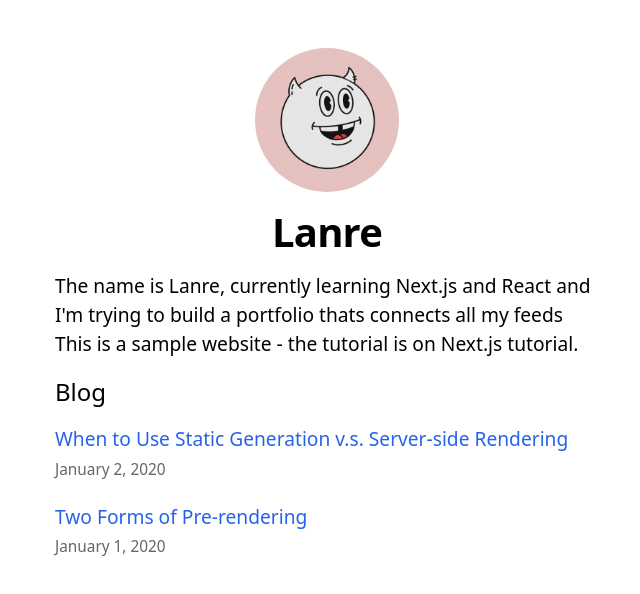
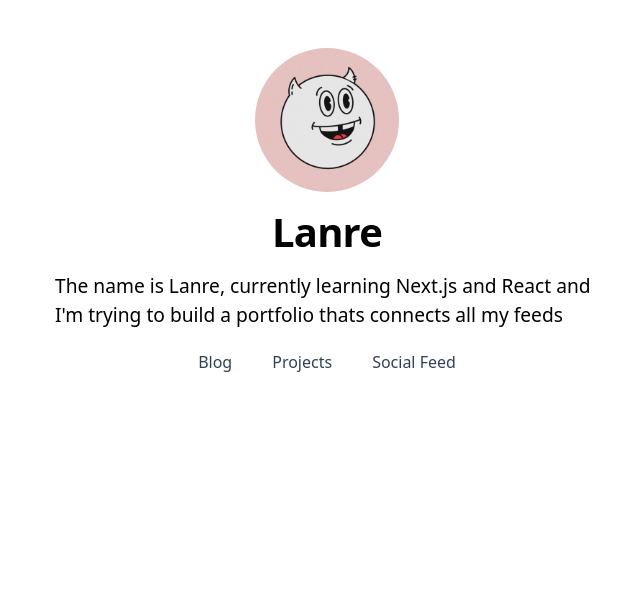
Before and after one commit to Infamouslanre/nextjs-blog, a Next.js app: page / in a window 1280 px wide. Shown: the top 594 px of the page, without its empty margins (313-953 px from the left). Built offline with nearby package versions, Linux system fonts and the light colour scheme.

Commit message:
added and styles a navbar

```diff
--- a/pages/index.js
+++ b/pages/index.js
@@ -24,25 +24,19 @@ export default function Home({ allPostsData }) {
       </Head>
       <section className={utilStyles.headingMd}>
         <p>The name is Lanre, currently learning Next.js and React and I'm trying to build a portfolio thats connects all my feeds</p>
-        <p>
-          This is a sample website -  the tutorial is on{' '}
-          <a href="https://nextjs.org/learn">Next.js tutorial</a>.
-        </p>
       </section>
 
-      <section className={`${utilStyles.headingMd} ${utilStyles.padding1px}`}>
-        <h2 className={utilStyles.headingLg}>Blog</h2>
-        <ul className={utilStyles.list}>
-          {allPostsData.map(({ id, date, title }) => (
-            <li className={utilStyles.listItem} key={id}>
-              <Link className="text-blue-600 visited:text-purple-600" href={`/posts/${id}`}>{title}</Link>
-              <br />
-              <small className={utilStyles.lightText}>
-                <Date dateString={date} />
-              </small>
-            </li>
+      <section className='pt-3'>
+        <nav className="flex sm:justify-center space-x-4">
+          {[
+            ['Blog', '/{id}'],
+            ['Projects', '/projects'],
+            ['Social Feed', '/Socails'],
+          ].map(([title, url]) => (
+            <a href={url} className="rounded-lg px-3 py-2 text-slate-700 font-medium hover:bg-slate-100 hover:text-slate-900">{title}</a>
           ))}
-        </ul>
+        </nav>
+
       </section>
     </Layout>
   );
```
Also changed, not shown: pages/posts/[id].js (+14 -0 lines).
